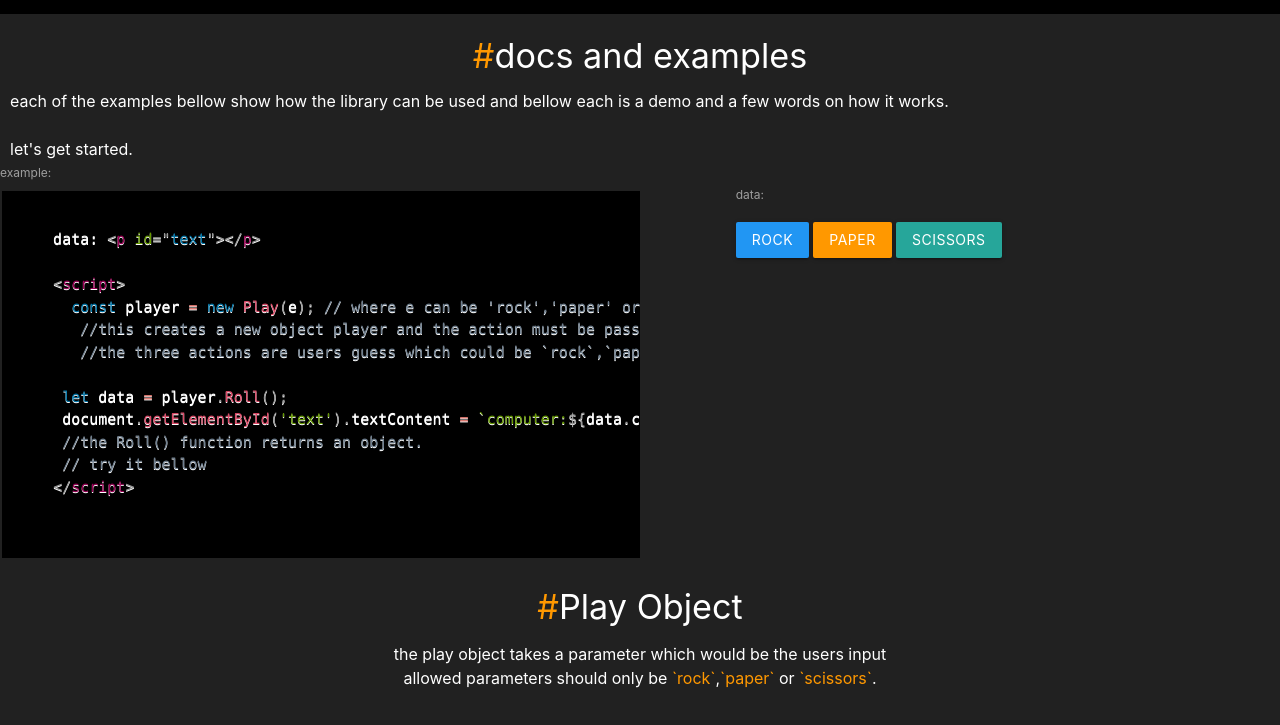
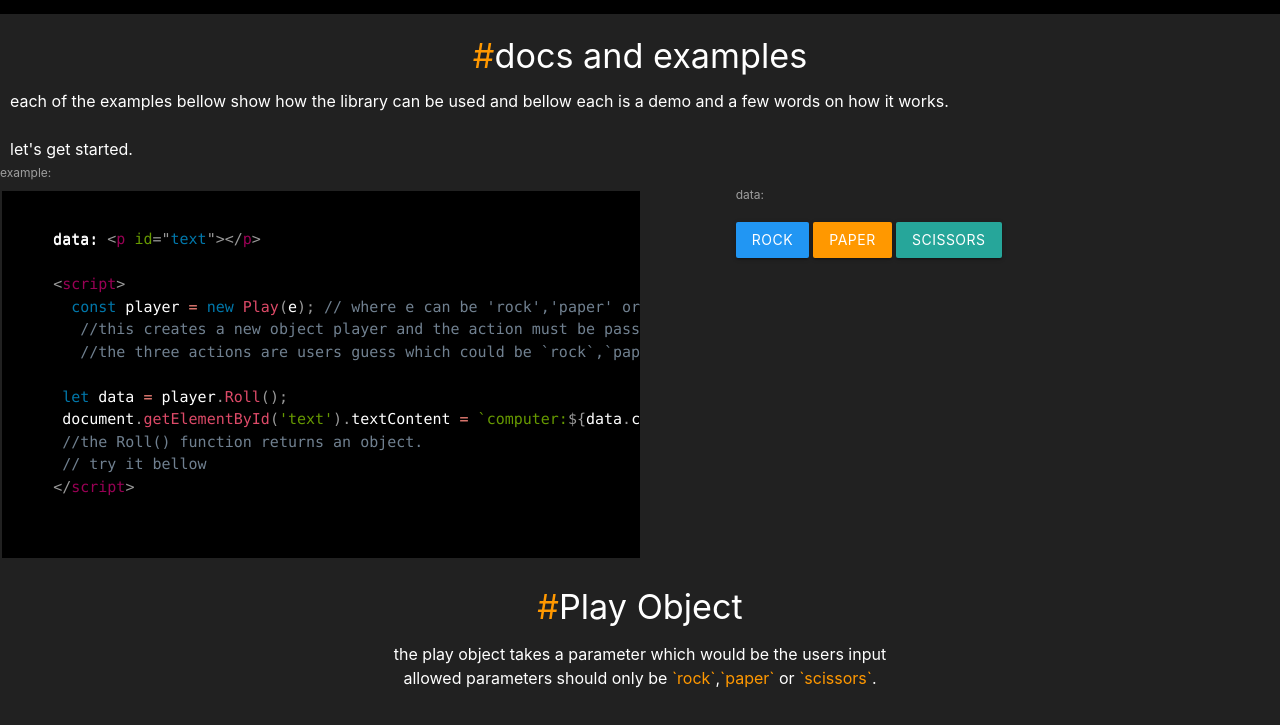
Before and after one commit to bethropolis/rockPaperScissorsjs, a plain HTML site: page index.html in a window 1280 px wide. Shown: the part 757-1482 px from the top of the page. Drawn offline with nearby package versions, Linux system fonts and the light colour scheme.

Commit message:
Update style.css

```diff
--- a/css/style.css
+++ b/css/style.css
@@ -7,7 +7,9 @@ p {
     font-size: 16px;
 }
 
-
+pre code > *{
+text-shadow: none;
+}
 
 .docs {
     width: 100%;
```
